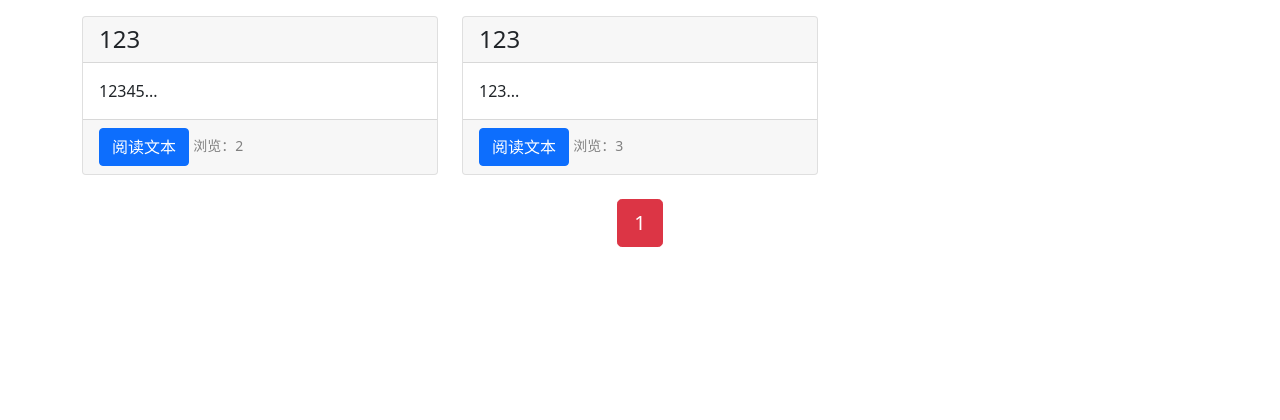
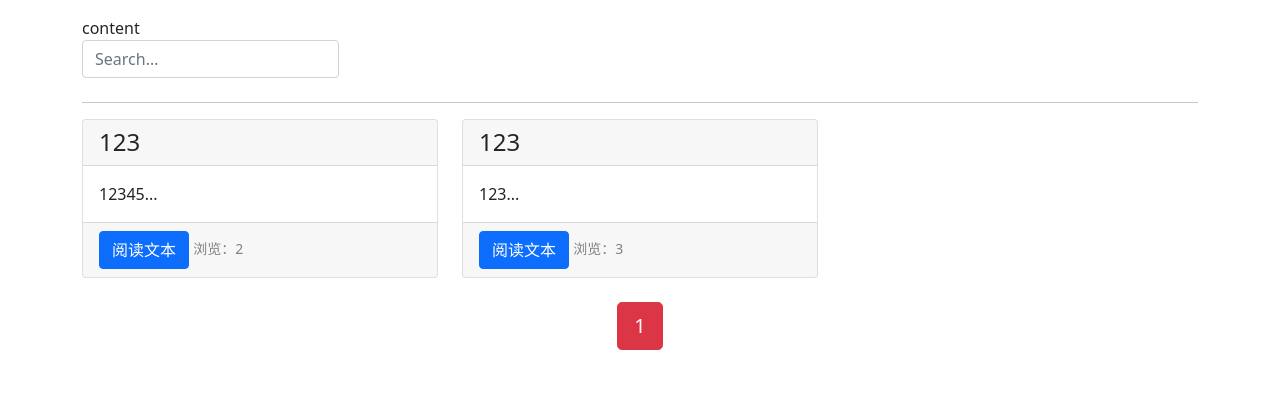
Before and after one commit to MirageTurtle/BlogSite, a Django app: page / in a window 1280 px wide. Shown: the part 80-500 px from the top of the page. Run offline with Django 3.2, Linux system fonts and the light colour scheme; data comes from the database, SQL or seed files in the repository; some libraries are stand-ins or nearby versions.

Commit message:
add basic search function

```diff
--- a/article/views.py
+++ b/article/views.py
@@ -7,24 +7,39 @@ from .forms import ArticlePostForm
 from django.contrib.auth.models import User
 import markdown
 from django.core.paginator import Paginator
+from django.db.models import Q  # Q object
 
 # Create your views here.
 
 
 def article_list(request):
-    # all articles
-    if request.GET.get('order') == 'total_views':
-        article_list = ArticlePost.objects.all().order_by('-total_views')
-        order = 'total_views'
+    search = request.GET.get('search')
+    order = request.GET.get('order')
+    if search:
+        if order == 'total_views':
+            article_list = ArticlePost.objects.filter(
+                Q(title__icontains=search) |
+                Q(body__icontains=search)  # body指模型的body字段 icontains指不区分大小写的包含
+            ).order_by('-total_views')
+        else:
+            article_list = ArticlePost.objects.filter(
+                Q(title__icontains=search) |
+                Q(body__icontains=search)
+            )
     else:
-        article_list = ArticlePost.objects.all()
-        order = 'normal'
+        search = ''
+        if order == 'total_views':
+            article_list = ArticlePost.objects.all().order_by('-total_views')
+        else:
+            article_list = ArticlePost.objects.all()
+
     paginator = Paginator(article_list, 3)  # 3 means tree articles in every page
     page = request.GET.get('page')
     articles = paginator.get_page(page)
     context = {
         'articles': articles,
-        'order': order
+        'order': order,
+        'search': search
     }
     return render(request, 'article/list.html', context)
 
--- a/templates/article/list.html
+++ b/templates/article/list.html
@@ -7,7 +7,7 @@
 {% load static %}
 
 {% block title%}
-    首页
+首页
 {% endblock title%}
 
 {% block content %}
@@ -16,18 +16,37 @@
     <nav aria-label="breadcrumb">
         <ol class="breadcrumb">
             <li class="breadcrumb-item">
-                <a href="{% url 'article:article_list' %}">
+                <a href="{% url 'article:article_list' %}?search={{search}}">
                     最新
                 </a>
             </li>
             <li class="breadcrumb-item">
-                <a href="{% url 'article:article_list' %}?order=total_views">
+                <a href="{% url 'article:article_list' %}?order=total_views&search={{search}}">
                     最热
                 </a>
             </li>
         </ol>
     </nav>
+    {% comment %} search bar {% endcomment %}
+    <div class="row">
+        <div class="col-auto mr-auto">
+            <form class="form-inline">
+                <label class="sr-only">content</label>
+                <input type="text" class="form-control mb-2 mr-sm-2" name="search" placeholder="Search…" required>
+            </form>
+        </div>
+    </div>
+
+    {% if search %}
+        {% if articles %}
+        <h4>The search result about <span style="color: brown">{{search}}</span>:</h4>
+        {% else %}
+        <h4>Nothing about <span style="color: brown">{{search}}</span>.</h4>
+        {%endif%}
+    {% endif %}
+    <hr>
 </div>
+
 
 <div class="container">
     <div class="row mt-2">
@@ -58,11 +77,11 @@
         <span class="step-links">
             <!-- if this page isn't the first page -->
             {% if articles.has_previous %}
-            <a href="?page=1&order={{order}}" class="btn btn-success">
+            <a href="?page=1&order={{order}}&search={{search}}" class="btn btn-success">
                 &laquo; 1
             </a>
             <span>…</span>
-            <a href="?page={{articles.previous_page_number}}&&order={{order}}" class="btn btn-secondary">
+            <a href="?page={{articles.previous_page_number}}&order={{order}}&search={{search}}" class="btn btn-secondary">
                 {{articles.previous_page_number}}
             </a>
             {% endif %}
@@ -72,11 +91,11 @@
             </span>
 
             {% if articles.has_next %}
-            <a href="?page={{articles.next_page_number}}&&order={{order}}" class="btn btn-secondary">
+            <a href="?page={{articles.next_page_number}}&order={{order}}&search={{search}}" class="btn btn-secondary">
                 {{articles.next_page_number}}
             </a>
             <span>…</span>
-            <a href="?page={{articles.paginator.num_pages}}&&order={{order}}" class="btn btn-success">
+            <a href="?page={{articles.paginator.num_pages}}&order={{order}}&search={{search}}" class="btn btn-success">
                 {{articles.paginator.num_pages}} &raquo;
             </a>
             {% endif %}
```
